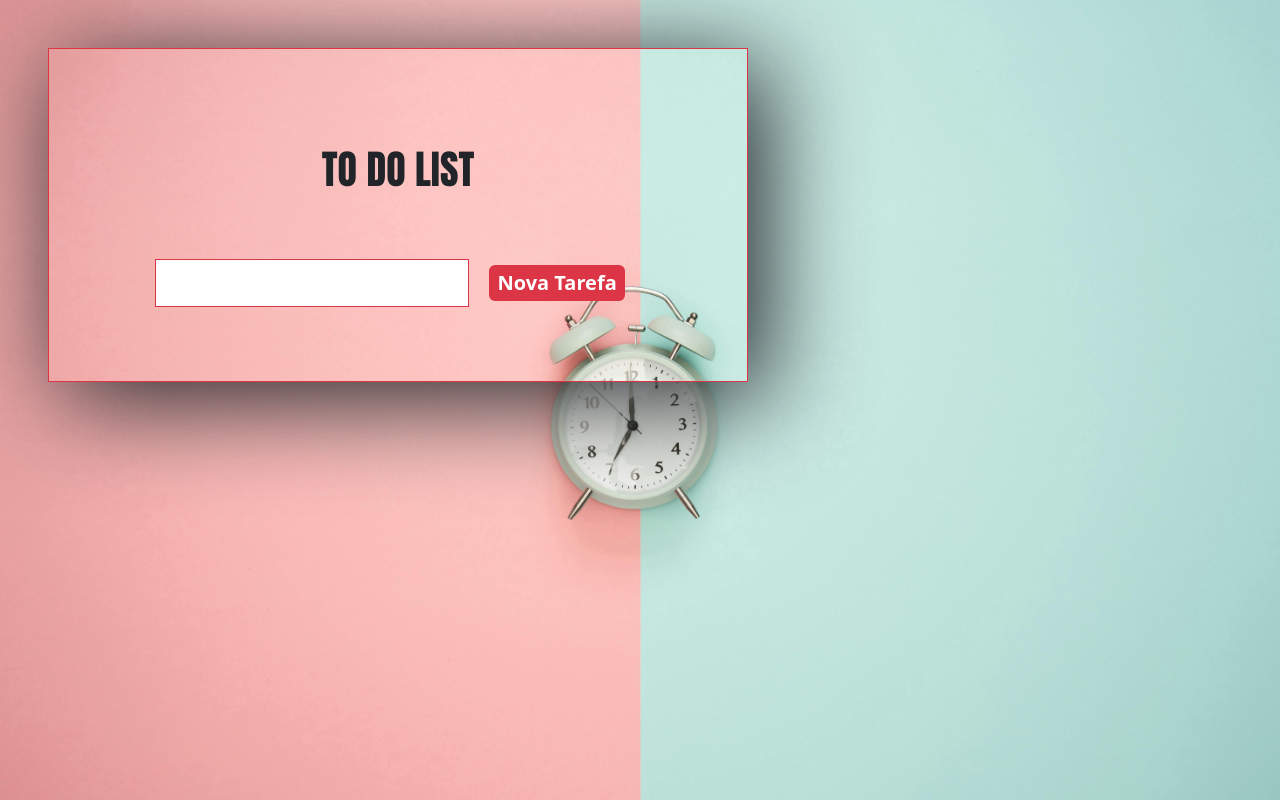
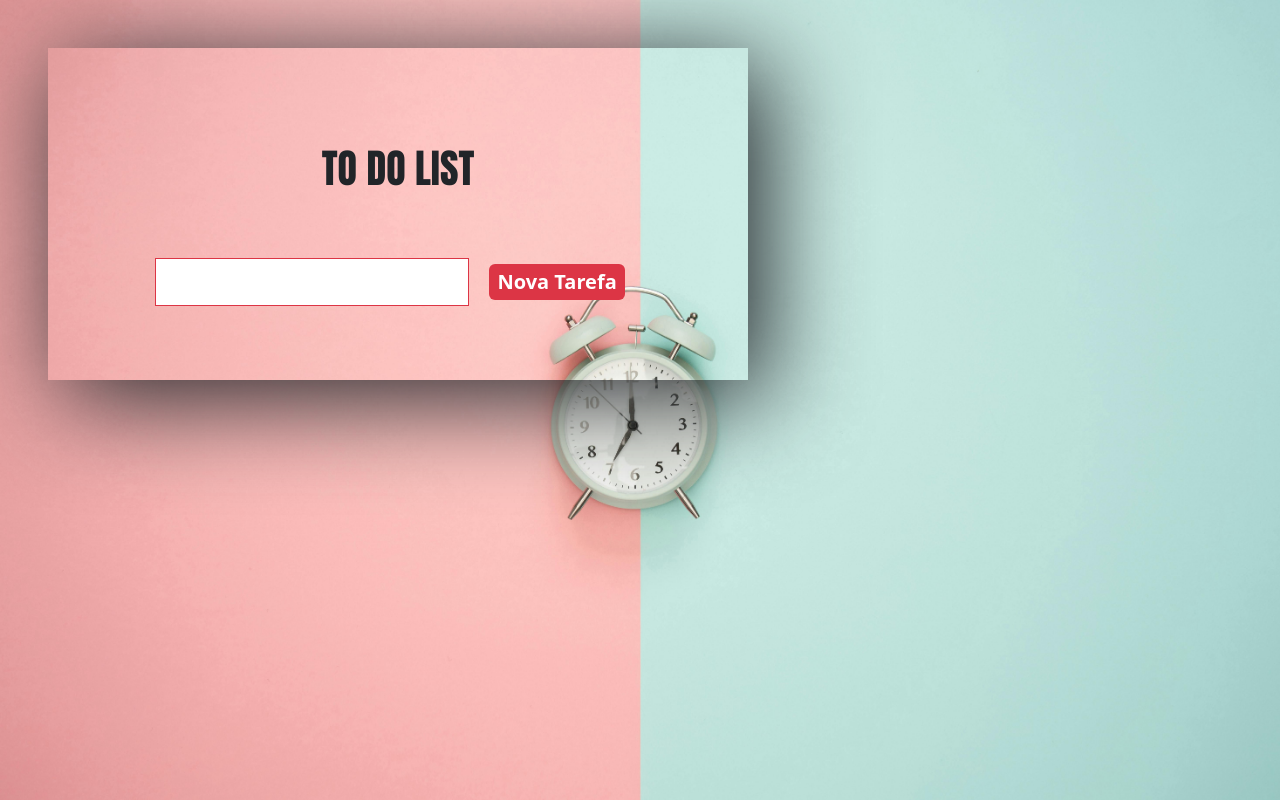
Before and after one commit to NathaliaFernandes28/ToDoList, a website: page index.html in a window 1280 px wide. Drawn offline with nearby package versions, Linux system fonts and the light colour scheme.

Commit message:
quinta commit

```diff
--- a/index.html
+++ b/index.html
@@ -10,7 +10,7 @@
     />
     <title>To Do List</title>
   </head>
-  <body class="border border-danger m-5 p-5">
+  <body class="m-5 p-5">
     <header id="head">
       <h1 class="text-center pt-5 fs-1">TO DO LIST</h1>
     </header>
```
